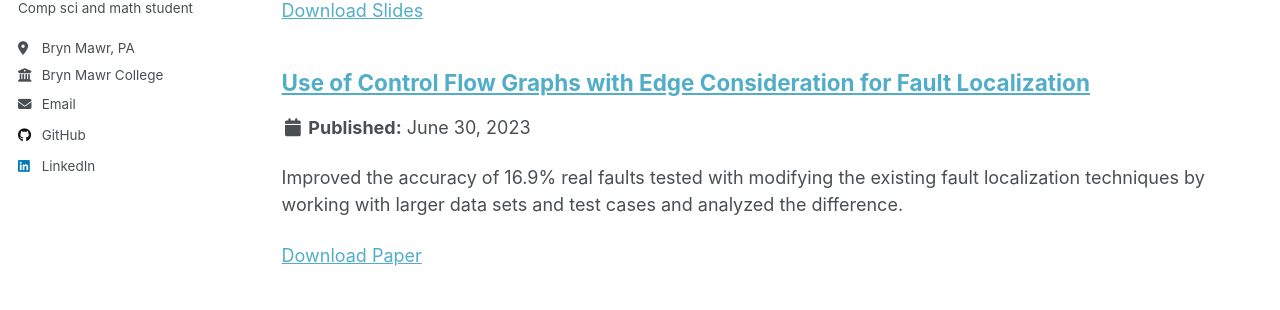
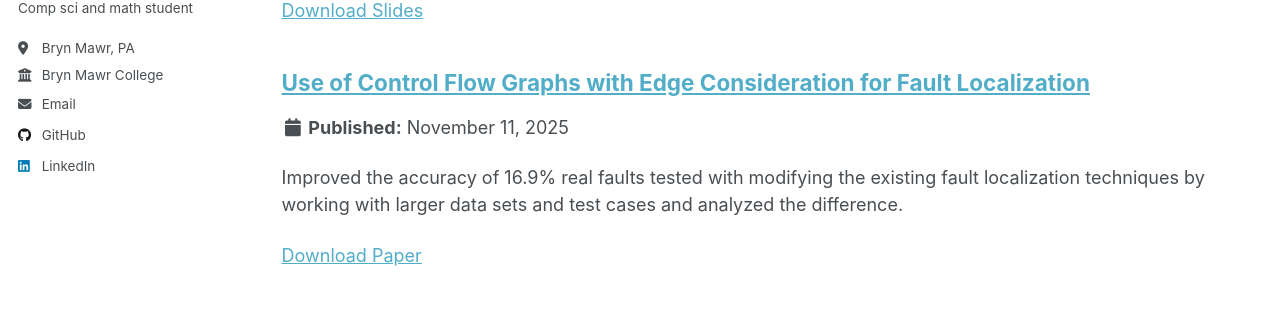
Before and after one commit to Cecilia7717/Cecilia7717.github.io, a Jekyll site: the page built from _pages/projects.html, in a window 1280 px wide and 1030 px high. Shown: the part 348-658 px from the top of the window. Built offline with Jekyll 4.4.1, drawn with Linux system fonts in a browser that asks for light colours.

Commit message:
Update debugging visualization.md

```diff
--- a/_projects/debugging visualization.md
+++ b/_projects/debugging visualization.md
@@ -4,7 +4,6 @@ collection: projects
 type: "Summer project"
 permalink: /projects/debugging-visualization
 venue: "Bryn Mawr College"
-date: 2023-06-30
 location: "Bryn Mawr, PA, USA"
 slideurl: "http://cecilia7717.github.io/files/CAPWIC 2025 - Use of Control Flow Graphs with Edges Consideration for Fault Localization.pdf"
 paperurl: "http://cecilia7717.github.io/files/Debugging_Visualization_SCAM (1).pdf"
```
